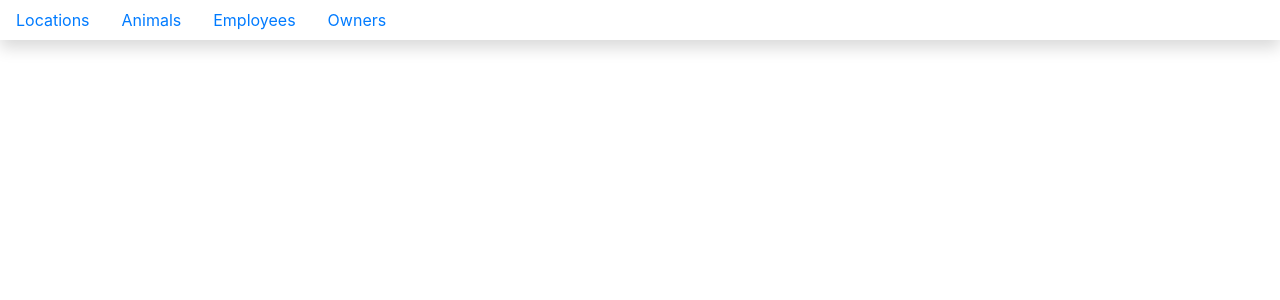
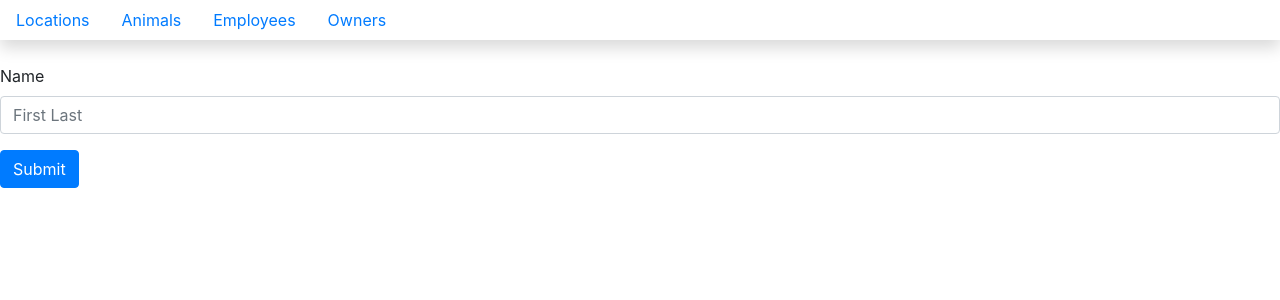
Before and after one commit to jameka23/kennel, a React (Create React App) app: page /employees/new in a window 1280 px wide. Shown: the top 300 px of the page. Built offline with nearby package versions, Linux system fonts and the light colour scheme; no server answers.

Commit message:
added the form for employee

```diff
--- a/src/components/ApplicationViews.js
+++ b/src/components/ApplicationViews.js
@@ -15,7 +15,7 @@ import EmployeeDetail from './employee/EmployeeDetail';
 import OwnerDetail from './owner/OwnerDetail'
 import LocationDetail from './location/LocationDetail'
 import AnimalForm from './animal/AnimalForm'
-
+import EmployeeForm from './employee/EmployeeForm'
 
 
 class ApplicationViews extends Component {
@@ -91,6 +91,15 @@ class ApplicationViews extends Component {
         })
     }
 
+    // this function will make a post to the db for employees
+    addEmployee = newEmployeeObj => {
+        EmployeeManager.post(newEmployeeObj)
+        .then(() => EmployeeManager.all())
+        .then(employees => {
+            this.props.history.push("/employees")
+            this.setState({employees: employees})
+        })
+    }
 
     // deleteItem = (id,resource) => {
     //     APIManager.delete(id, resource)
@@ -153,8 +162,11 @@ class ApplicationViews extends Component {
                         deleteAnimal={this.deleteAnimal} />
                 }} />
                 <Route exact path="/employees" render={(props) => {
-                    return <EmployeeList employees={this.state.employees} deleteEmployee={this.deleteEmployee} />
+                    return <EmployeeList {...props} employees={this.state.employees} deleteEmployee={this.deleteEmployee} />
                 }} />
+                <Route path="/employees/new" render={(props) => {
+                    return <EmployeeForm {...props} addEmployee={this.addEmployee} />
+                }}/>
                 <Route path="/employees/:employeeId(\d+)" render={(props) => {
                     let employee = this.state.employees.find(emp =>
                         emp.id === parseInt(props.match.params.employeeId)
--- a/src/components/animal/animal.css
+++ b/src/components/animal/animal.css
@@ -46,7 +46,7 @@
     display: flex;
     justify-content: space-evenly;
     margin: 0 0 10px 0;
-  }
+}
 .animalForm{
     margin-top: 5%;
 }
--- /dev/null
+++ b/src/components/employee/EmployeeForm.js
@@ -0,0 +1,57 @@
+import React, { Component } from 'react'
+import './employee.css'
+
+export default class EmployeeForm extends Component {
+    // set the initial state
+    state = {
+        employeeName: ""
+    }
+
+    // update the state whenever the input form is edited/changed
+    handleFieldChange = event => {
+        const stateToChange = {}
+        stateToChange[event.target.id] = event.target.value;
+        this.setState(stateToChange)
+    };
+
+    constructNewEmployee = event => {
+        event.preventDefault();
+        if(this.state.employeeName === ""){
+            window.alert("Please fill out the form completely, add the employee name")
+        }else{
+            const employee = {
+                name: this.state.employeeName
+            }
+            this.props.addEmployee(employee)
+            // .then(() => this.props.history.push('/employees'))
+        }
+    };
+
+    render(){
+        return (
+            <React.Fragment>
+                <form className="employeeForm">
+                    <div className="form-group">
+                        <label htmlFor="employeeName">Name</label>
+                        <input
+                        type="text"
+                        onChange={this.handleFieldChange}
+                        required
+                        className="form-control"
+                        defaultValue=""
+                        id="employeeName"
+                        placeholder="First Last"
+                        />
+                    </div>
+                    <button
+                    type="submit"
+                    onClick={this.constructNewEmployee}
+                    className="btn btn-primary"
+                    >
+                    Submit
+                    </button>
+                </form>
+            </React.Fragment>
+        )
+    }
+}
--- a/src/components/employee/EmployeeList.js
+++ b/src/components/employee/EmployeeList.js
@@ -1,6 +1,5 @@
 import React, { Component } from 'react'
 import { Link } from 'react-router-dom'
-// import EmployeeDetail from './EmployeeDetail'
 import emp from './employee-icon.jpg'
 import './employee.css'
 
@@ -9,6 +8,15 @@ export default class EmployeeList extends Component {
         return (
             <section>
                 <h3 className="employee-head">Employee List</h3>
+                <div className="employeeButton">
+                    <button type="button"
+                            className="btn btn-success"
+                            onClick={() => {
+                                this.props.history.push("/employees/new")}
+                            }>
+                        Add Employee
+                    </button>
+                </div>
                 <div className="employee">
                 {
                     this.props.employees.map(employee =>
--- a/src/components/employee/employee.css
+++ b/src/components/employee/employee.css
@@ -17,3 +17,11 @@
 .card {
     margin: 2%;
 }
+.employeeButton {
+    display: flex;
+    justify-content: space-evenly;
+    margin: 0 0 10px 0;
+}
+.employeeForm{
+    margin-top: 5%;
+}
```
Also changed, not shown: api/kennel.json (+4 -4 lines).
